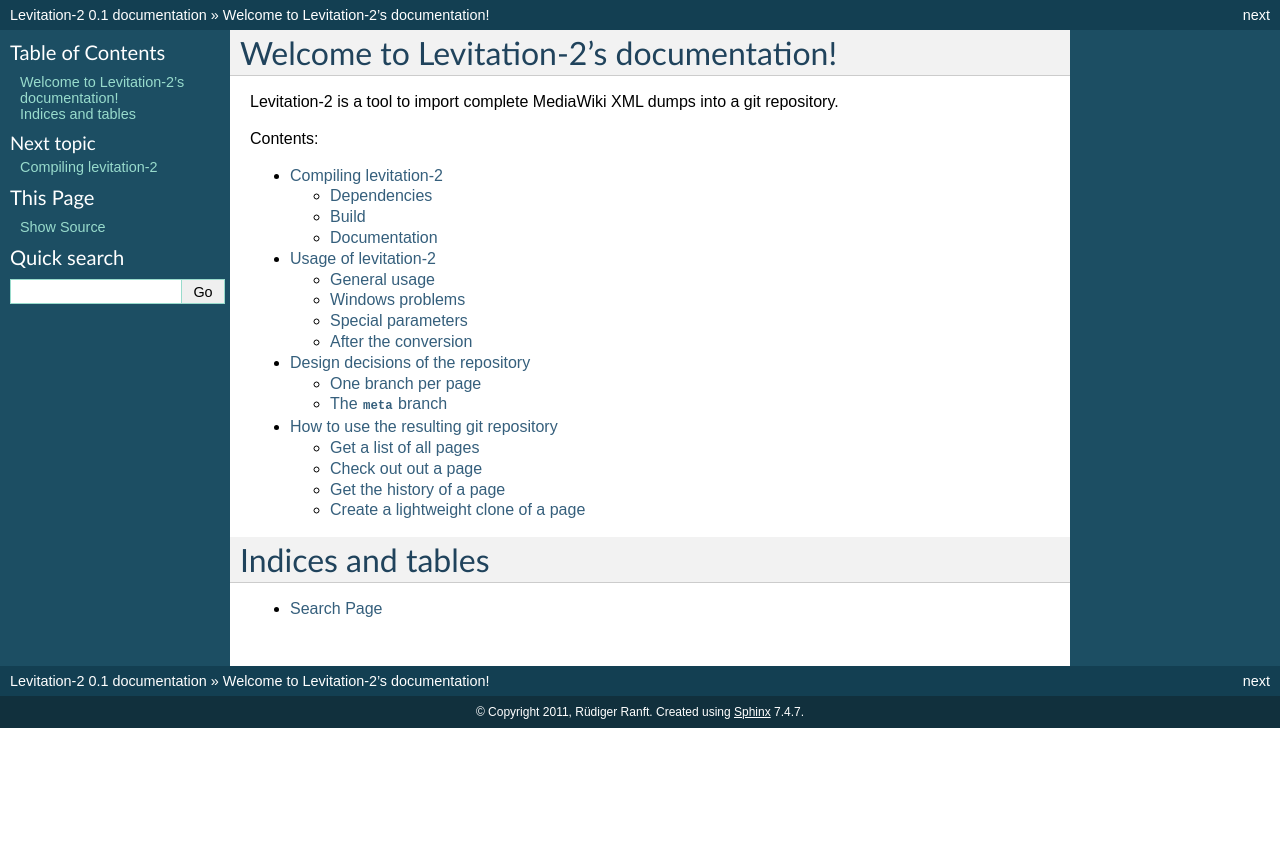
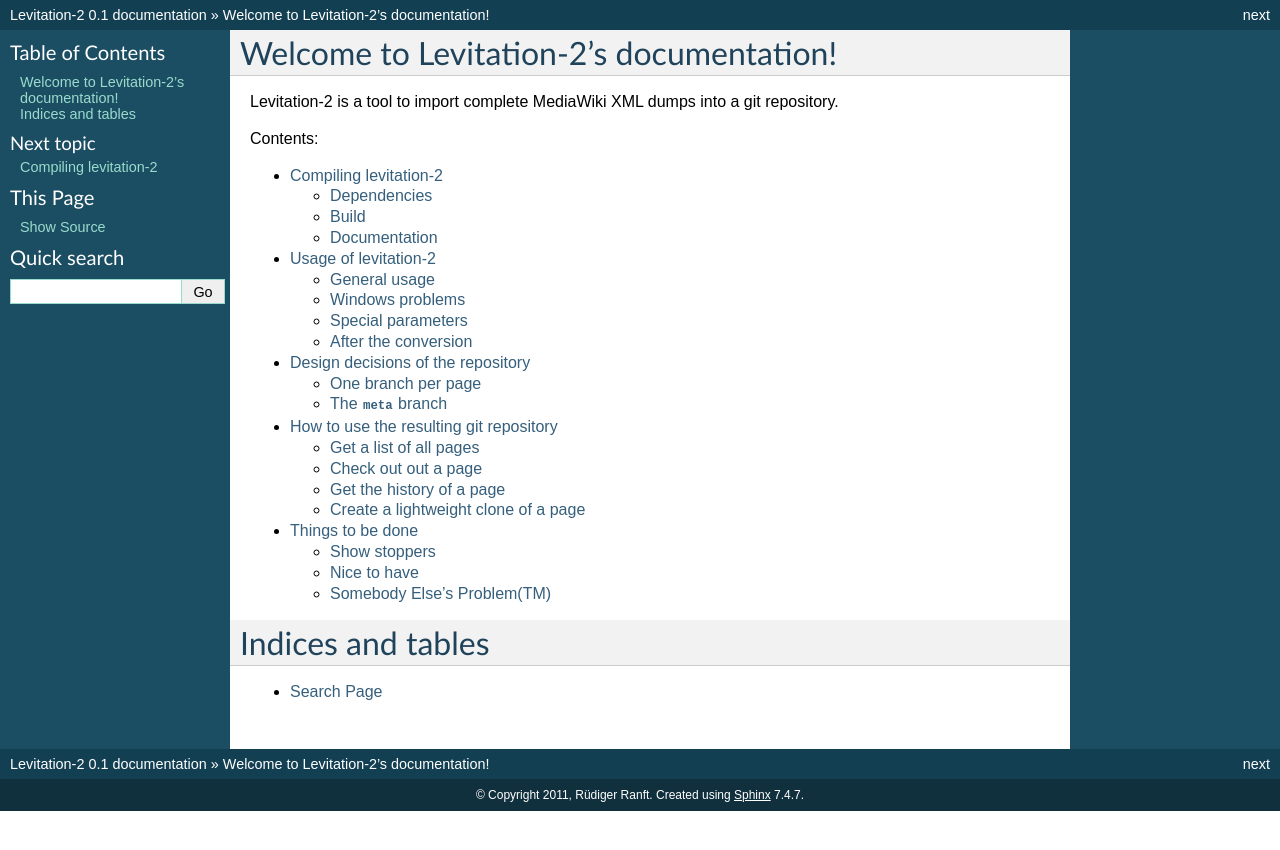
Before and after one commit to sguzman/elevation-c-import, a Sphinx documentation site: the page built from doc/index.txt, in a window 1280 px wide. Shown: the top 850 px of the page. Built offline with Sphinx 7.4.7, drawn with Linux system fonts in a browser that asks for light colours; some of the changed lines change nothing that is shown.

Commit message:
Todo added.

```diff
--- a/doc/index.txt
+++ b/doc/index.txt
@@ -18,6 +18,7 @@
    usage
    design
    repo_usage
+   todo
 
 
 Indices and tables
--- /dev/null
+++ b/doc/todo.txt
@@ -0,0 +1,67 @@
+Things to be done
+=================
+
+This page consist of different things that need to be done.
+
+Show stoppers
+-------------
+
+There are currently the following known problems in levitation-2, which
+prohibit the use of the software in a productive environment.
+
+Stabilize committer info and date
+.................................
+
+Currently the committer information and time is taken from the command line.
+This creates the problem, that different imports of the same wiki lead to
+different histories, which are only distinct in their meta data. To address
+this problem, the committer name bust be fixed, and the commit date should be
+taken from the page revision.
+
+Embed version information
+.........................
+
+The program has no ``--version`` switch, nor is there any other way how to figure out which version a levitation binary has. The version information has to be embedded into the binary, and be retrievable by the ``--version`` switch. Also the version info should be printed by an ``progress`` command, but **MUST NOT** enter any commit meta data.
+
+The reason to not embed the version info in the meta data is that the import of the same wiki dump with different versions of levitation-2 should produce the same git repository.
+
+Check the range of :mark commands
+.................................
+
+The file content for each page is currently written with a ``:mark`` command,
+which is of type integer. The git-fastimport documentation nowhere states,
+which is the valid range of this parameter. There is a risk, that this is a
+32 bit signed integer, and can overroll with large wikis.
+
+Nice to have
+------------
+
+Statistics
+..........
+
+During the import there should be a statistic, how many revisions per second
+are imported (should go along with the line about the last imported page).
+
+After the import, following parameters should be printed:
+
+* used time
+* revision count of all pages
+* page count
+* average reisions per page
+* memory usage
+
+
+Tests
+.....
+
+Currently there is not a single software test. There should be at least a test
+to check if the created software can successfully import a sample dump file.
+
+Somebody Else's Problem(TM)
+---------------------------
+
+The following things are out of the scope of this project:
+
+* make a git frontend, which can be used by non-developers
+* create an offline editor, desirably with merge support
+* add a storage backend to the MediaWiki software to support git as "Database"
```
